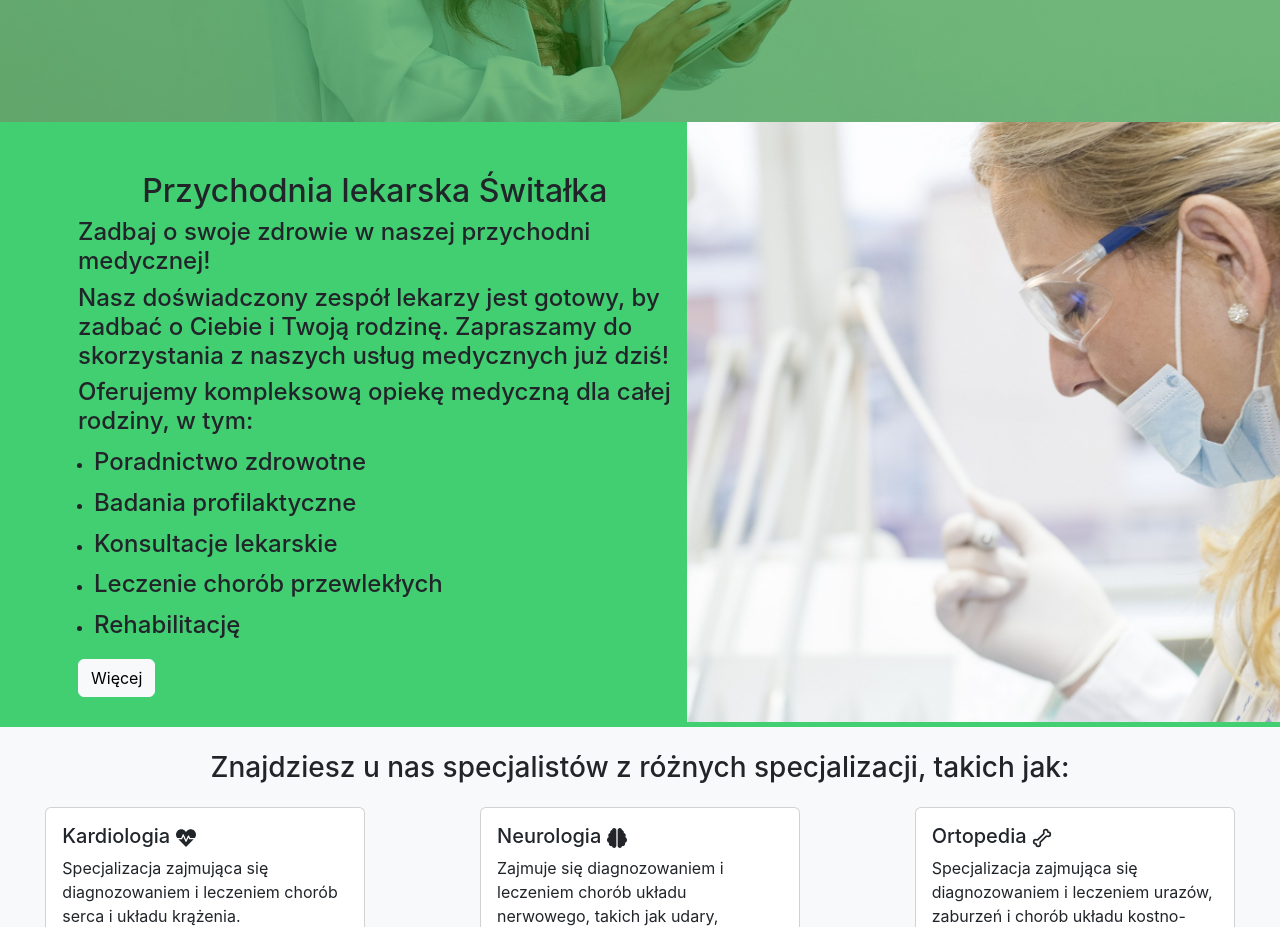
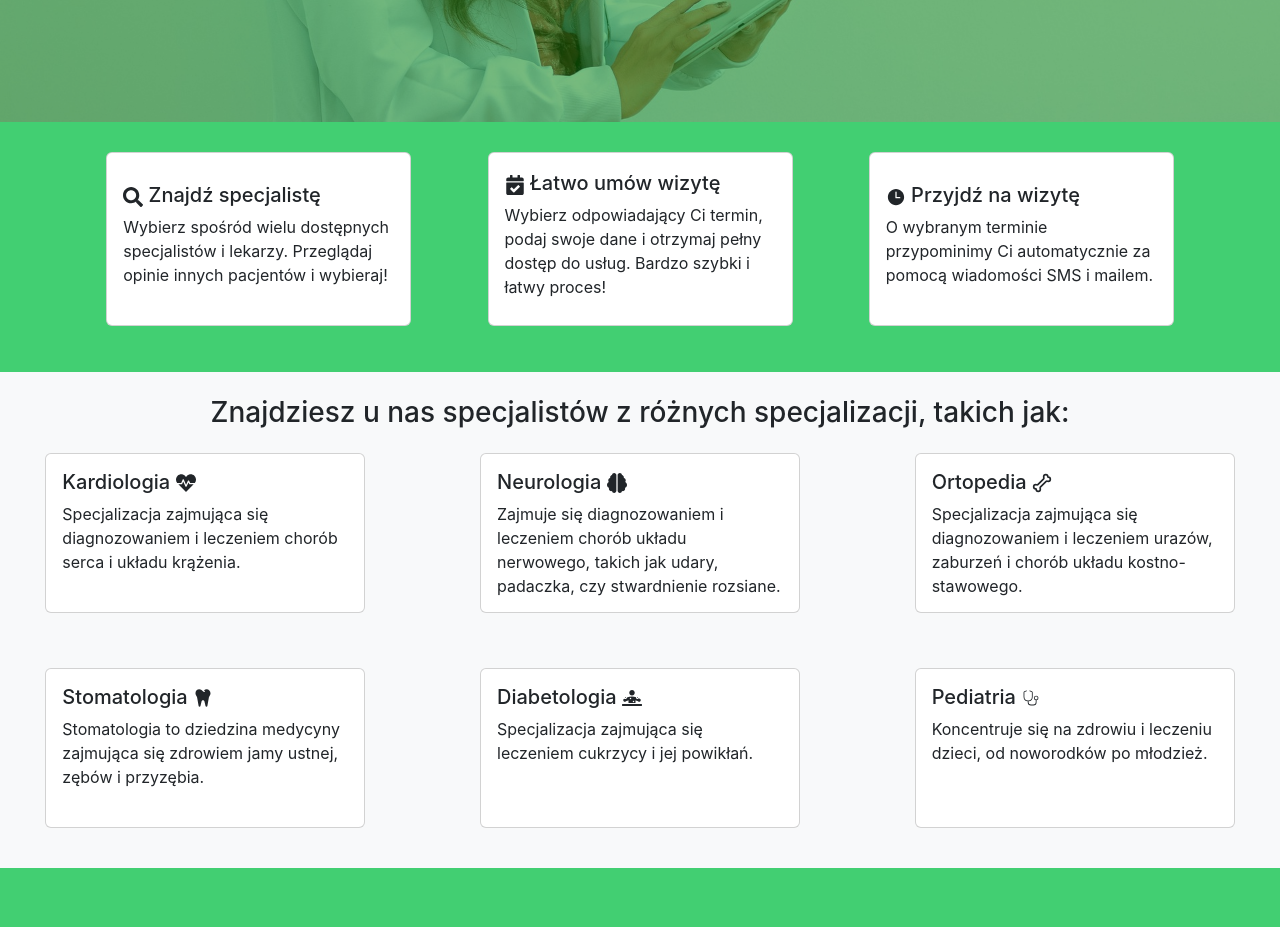
Before and after one commit to itamm15/react-clinic, a React (Create React App) app: page / in a window 1280 px wide. Shown: the part 640-1567 px from the top of the page. Built offline with nearby package versions, Linux system fonts and the light colour scheme.

Commit message:
chore: use simple descriptors instead of complex card

```diff
--- /dev/null
+++ b/src/components/ClinicDescriptionCard/ClinicDescriptionCard.css
@@ -0,0 +1,26 @@
+.przychodnia-desc {
+  background-color: #42cf72;
+  width: 100%;
+  height: 250px;
+  margin: 0 auto;
+  padding: 30px;
+}
+
+.przychodnia-desc .card {
+  flex: 1;
+  display: flex;
+  flex-direction: column;
+  justify-content: space-between;
+  transition: transform 0.3s ease;
+
+  &:hover {
+    transform: scale(1.05);
+    cursor: pointer;
+  }
+}
+
+.przychodnia-desc .card-body {
+  display: flex;
+  flex-direction: column;
+  justify-content: center;
+}
--- a/src/components/ClinicDescriptionCard/ClinicDescriptionCard.tsx
+++ b/src/components/ClinicDescriptionCard/ClinicDescriptionCard.tsx
@@ -1,50 +1,49 @@
-import { Col, Button } from "react-bootstrap";
-import doctorhomepage2 from "../../assets/doctorhomepage2.jpg";
+import { Col, Card } from "react-bootstrap";
+import { FaCalendarCheck, FaSearch } from "react-icons/fa";
+import { IoTime } from "react-icons/io5";
+import './ClinicDescriptionCard.css';
+
+const DOCTORS = [
+  {
+    title: "Znajdź specjalistę",
+    text: "Wybierz spośród wielu dostępnych specjalistów i lekarzy. Przeglądaj opinie innych pacjentów i wybieraj!",
+    icon: <FaSearch style={{ width: "20px", height: "20px" }} />,
+  },
+  {
+    title: "Łatwo umów wizytę",
+    text: "Wybierz odpowiadający Ci termin, podaj swoje dane i otrzymaj pełny dostęp do usług. Bardzo szybki i łatwy proces!",
+    icon: <FaCalendarCheck style={{ width: "20px", height: "20px" }} />,
+  },
+  {
+    title: "Przyjdź na wizytę",
+    text: "O wybranym terminie przypominimy Ci automatycznie za pomocą wiadomości SMS i mailem.",
+    icon: <IoTime style={{ width: "20px", height: "20px" }} />,
+  },
+]
 
 export function ClinicDescriptionCard() {
   return (
-    <div className="przychodnia-desc d-flex">
-      <Col className="przychodnia-description ms-5">
-        <h2 className="text-center">Przychodnia lekarska Świtałka</h2>
-        <h4>Zadbaj o swoje zdrowie w naszej przychodni medycznej! </h4>
-        <h4>
-          Nasz doświadczony zespół lekarzy jest gotowy, by zadbać o Ciebie i
-          Twoją rodzinę. Zapraszamy do skorzystania z naszych usług medycznych
-          już dziś!{" "}
-        </h4>
-        <h4>
-          Oferujemy kompleksową opiekę medyczną dla całej rodziny, w tym:{" "}
-        </h4>
-        <ul className="ps-3">
-          <li>
-            <h4>Poradnictwo zdrowotne</h4>
-          </li>
-          <li>
-            <h4>Badania profilaktyczne</h4>
-          </li>
-          <li>
-            <h4>Konsultacje lekarskie</h4>
-          </li>
-          <li>
-            <h4>Leczenie chorób przewlekłych</h4>
-          </li>
-          <li>
-            <h4>Rehabilitację</h4>
-          </li>
-        </ul>
-        <Button variant="light" href="/services">
-          Więcej
-        </Button>
-      </Col>
-      <Col>
-        <div className="image-container">
-          <img
-            src={doctorhomepage2}
-            alt="lekarz z tabletem"
-            className="image"
-          />
-        </div>
-      </Col>
+    <div className="przychodnia-desc d-flex justify-content-evenly align-items-stretch flex-wrap">
+        {DOCTORS.map((doctor) => (
+            <Col
+                key={doctor.title}
+                xs={12} sm={6} md={4} lg={3}
+                className="d-flex align-items-stretch mb-3"
+            >
+                <Card className="w-100">
+                    <Card.Body className="d-flex flex-column">
+                        <div className="d-flex align-items-center mb-2">
+                            <div>
+                                <Card.Title>{doctor.icon} {doctor.title}</Card.Title>
+                                <Card.Text>
+                                    {doctor.text}
+                                </Card.Text>
+                            </div>
+                        </div>
+                    </Card.Body>
+                </Card>
+            </Col>
+        ))}
     </div>
   );
 }
--- a/src/components/HomePage/HomePage.css
+++ b/src/components/HomePage/HomePage.css
@@ -42,11 +42,6 @@
 
 .overlay-text {
   font-size: 48px;
-}
-
-.przychodnia-desc {
-  background-color: #42cf72;
-  width: 100%;
 }
 
 .przychodnia-description {
```
